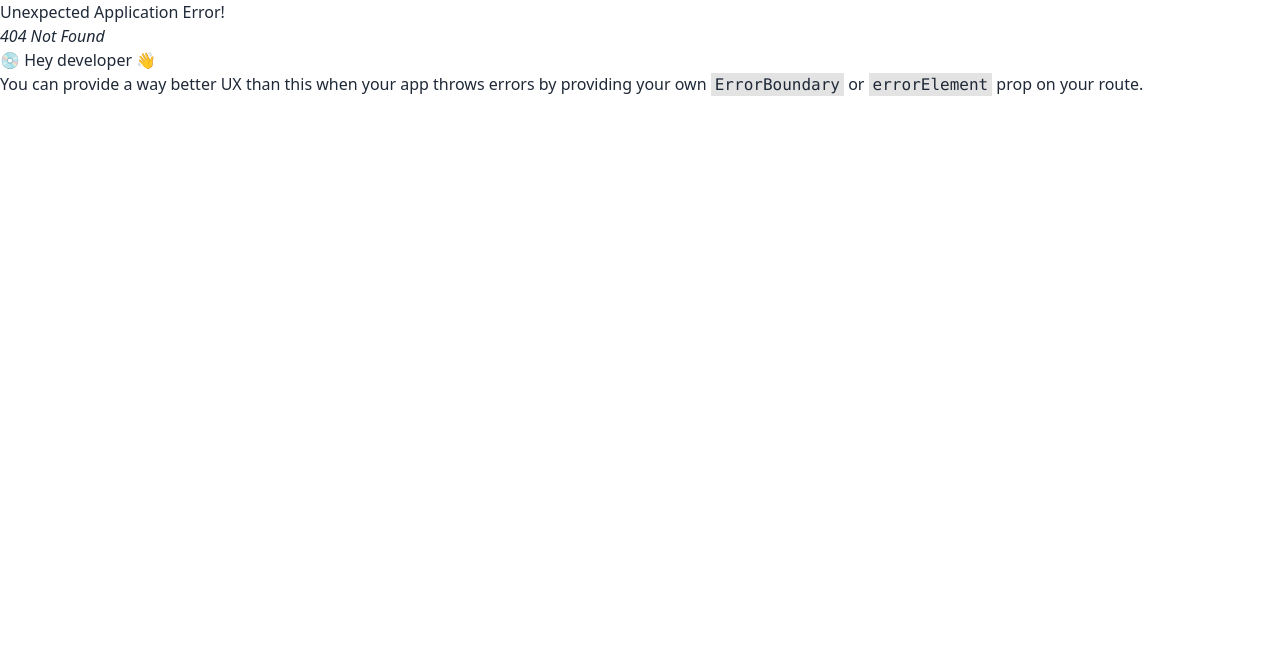
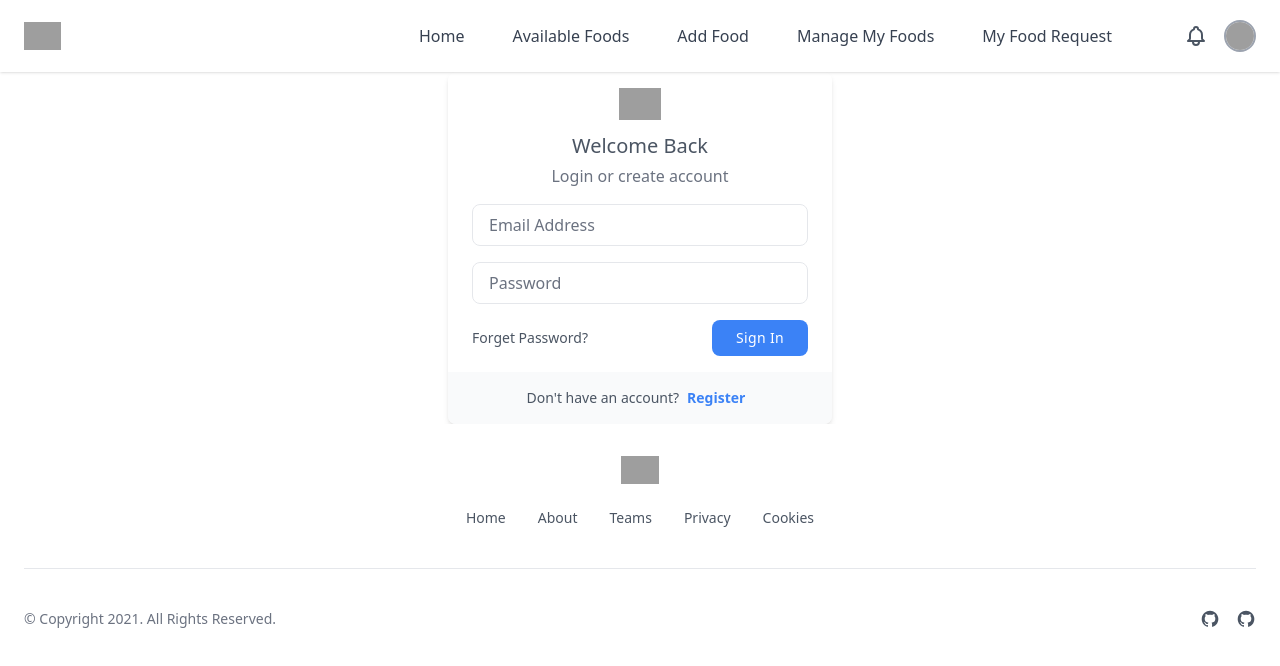
Before and after one commit to sajib689/Food-Hub-client-b9, a React (Vite) app: page /login in a window 1280 px wide. Before the commit this address had no page. Shown: the top 666 px of the page. Built offline with nearby package versions, Linux system fonts and the light colour scheme; grey boxes are pictures that could not be loaded.

Commit message:
add register page

```diff
--- /dev/null
+++ b/src/Authorization/Login.jsx
@@ -0,0 +1,43 @@
+
+
+const Login = () => {
+    return (
+        <div className="w-full max-w-sm mx-auto overflow-hidden bg-white rounded-lg shadow-md dark:bg-gray-800">
+        <div className="px-6 py-4">
+            <div className="flex justify-center mx-auto">
+                <img className="w-auto h-7 sm:h-8" src="https://merakiui.com/images/logo.svg" alt="" />
+            </div>
+
+            <h3 className="mt-3 text-xl font-medium text-center text-gray-600 dark:text-gray-200">Welcome Back</h3>
+
+            <p className="mt-1 text-center text-gray-500 dark:text-gray-400">Login or create account</p>
+
+            <form>
+                <div className="w-full mt-4">
+                    <input className="block w-full px-4 py-2 mt-2 text-gray-700 placeholder-gray-500 bg-white border rounded-lg dark:bg-gray-800 dark:border-gray-600 dark:placeholder-gray-400 focus:border-blue-400 dark:focus:border-blue-300 focus:ring-opacity-40 focus:outline-none focus:ring focus:ring-blue-300" type="email" placeholder="Email Address" aria-label="Email Address" />
+                </div>
+
+                <div className="w-full mt-4">
+                    <input className="block w-full px-4 py-2 mt-2 text-gray-700 placeholder-gray-500 bg-white border rounded-lg dark:bg-gray-800 dark:border-gray-600 dark:placeholder-gray-400 focus:border-blue-400 dark:focus:border-blue-300 focus:ring-opacity-40 focus:outline-none focus:ring focus:ring-blue-300" type="password" placeholder="Password" aria-label="Password" />
+                </div>
+
+                <div className="flex items-center justify-between mt-4">
+                    <a href="#" className="text-sm text-gray-600 dark:text-gray-200 hover:text-gray-500">Forget Password?</a>
+
+                    <button className="px-6 py-2 text-sm font-medium tracking-wide text-white capitalize transition-colors duration-300 transform bg-blue-500 rounded-lg hover:bg-blue-400 focus:outline-none focus:ring focus:ring-blue-300 focus:ring-opacity-50">
+                        Sign In
+                    </button>
+                </div>
+            </form>
+        </div>
+
+        <div className="flex items-center justify-center py-4 text-center bg-gray-50 dark:bg-gray-700">
+            <span className="text-sm text-gray-600 dark:text-gray-200">Don't have an account? </span>
+
+            <a href="#" className="mx-2 text-sm font-bold text-blue-500 dark:text-blue-400 hover:underline">Register</a>
+        </div>
+    </div>
+    );
+};
+
+export default Login;
--- /dev/null
+++ b/src/Authorization/Register.jsx
@@ -0,0 +1,11 @@
+
+
+const Register = () => {
+    return (
+        <div>
+
+        </div>
+    );
+};
+
+export default Register;
--- /dev/null
+++ b/src/Components/Error.jsx
@@ -0,0 +1,35 @@
+import { Link } from "react-router-dom";
+
+
+const Error = () => {
+    return (
+        <section className="bg-white dark:bg-gray-900">
+            <div className="container flex items-center min-h-screen px-6 py-12 mx-auto">
+                <div className="flex flex-col items-center max-w-sm mx-auto text-center">
+                    <p className="p-3 text-sm font-medium text-blue-500 rounded-full bg-blue-50 dark:bg-gray-800">
+                        <svg xmlns="http://www.w3.org/2000/svg" fill="none" viewBox="0 0 24 24" strokeWidth="2" stroke="currentColor" className="w-6 h-6">
+                            <path strokeLinecap="round" strokeLinejoin="round" d="M12 9v3.75m9-.75a9 9 0 11-18 0 9 9 0 0118 0zm-9 3.75h.008v.008H12v-.008z" />
+                        </svg>
+                    </p>
+                    <h1 className="mt-3 text-2xl font-semibold text-gray-800 dark:text-white md:text-3xl">Page not found</h1>
+                    <p className="mt-4 text-gray-500 dark:text-gray-400">The page you are looking for doesn't exist. Here are some helpful links:</p>
+
+                    <div className="flex items-center w-full mt-6 gap-x-3 shrink-0 sm:w-auto">
+                        <button className="flex items-center justify-center w-1/2 px-5 py-2 text-sm text-gray-700 transition-colors duration-200 bg-white border rounded-lg gap-x-2 sm:w-auto dark:hover:bg-gray-800 dark:bg-gray-900 hover:bg-gray-100 dark:text-gray-200 dark:border-gray-700">
+                            <svg xmlns="http://www.w3.org/2000/svg" fill="none" viewBox="0 0 24 24" strokeWidth="1.5" stroke="currentColor" className="w-5 h-5 rtl:rotate-180">
+                                <path strokeLinecap="round" strokeLinejoin="round" d="M6.75 15.75L3 12m0 0l3.75-3.75M3 12h18" />
+                            </svg>
+                            <span>Go back</span>
+                        </button>
+
+                        <Link to='/' className="w-1/2 px-5 py-2 text-sm tracking-wide text-white transition-colors duration-200 bg-blue-500 rounded-lg shrink-0 sm:w-auto hover:bg-blue-600 dark:hover:bg-blue-500 dark:bg-blue-600">
+                            Take me home
+                        </Link>
+                    </div>
+                </div>
+            </div>
+        </section>
+    );
+};
+
+export default Error;
--- a/src/Routes/Router.jsx
+++ b/src/Routes/Router.jsx
@@ -1,15 +1,27 @@
 import { createBrowserRouter } from "react-router-dom";
 import Main from "../layout/Main";
 import Home from "../Pages/Home";
+import Error from "../Components/Error";
+import Login from "../Authorization/Login";
+import Register from "../Authorization/Register";
 
 const router = createBrowserRouter([
   {
     path: "/",
     element: <Main/>,
+    errorElement: <Error/>,
     children: [
         {
             path: "/",
             element: <Home/>
+        },
+        {
+            path: "/login",
+            element: <Login/>
+        },
+        {
+            path: "/register",
+            element: <Register/>
         }
     ]
   },
```
